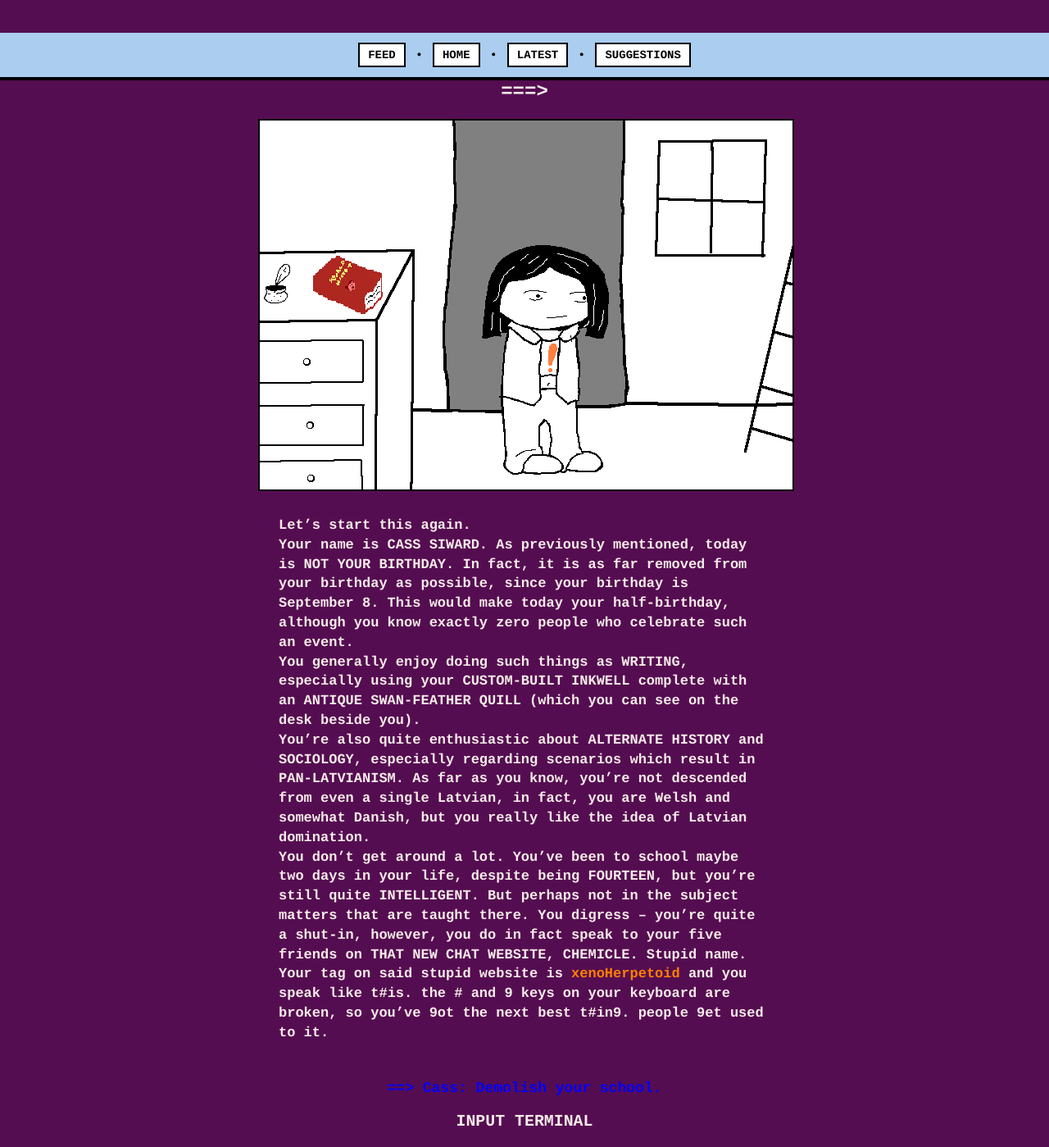
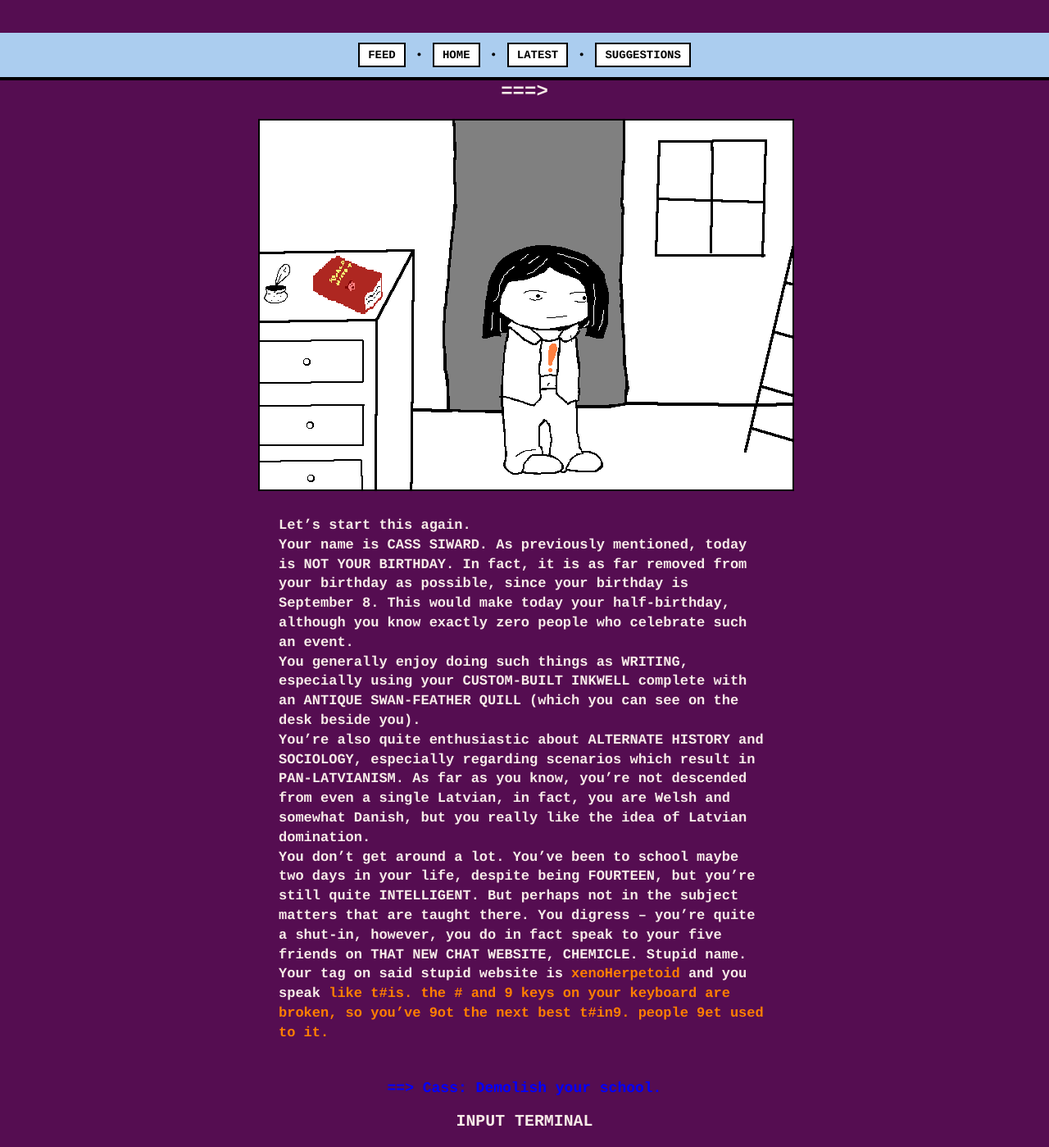
Before and after one commit to Avid-Xenoblade-Player/axp-stu-2, a Jekyll site: the page built from story/000005.md, in a window 1280 px wide. Shown: the top 1399 px of the page at 82% size. Built offline with Jekyll 4.4.1, drawn with Linux system fonts in a browser that asks for light colours; some web fonts are replaced; grey boxes are pictures that could not be loaded.

Commit message:
Update 000005.md

```diff
--- a/story/000005.md
+++ b/story/000005.md
@@ -8,4 +8,4 @@ Let's start this again.
 <br>You generally enjoy doing such things as WRITING, especially using your CUSTOM-BUILT INKWELL complete with an ANTIQUE SWAN-FEATHER QUILL (which you can see on the desk beside you).
 <br>You're also quite enthusiastic about ALTERNATE HISTORY and SOCIOLOGY, especially regarding scenarios which result in PAN-LATVIANISM. As far as you know, you're not descended from even a single Latvian, in fact, you are Welsh and somewhat Danish, but you really like the idea of Latvian domination.
 <br>You don't get around a lot. You've been to school maybe two days in your life, despite being FOURTEEN, but you're still quite INTELLIGENT. But perhaps not in the subject matters that are taught there. You digress – you're quite a shut-in, however, you do in fact speak to your five friends on THAT NEW CHAT WEBSITE, CHEMICLE. Stupid name.
-<br>Your tag on said stupid website is <span style="color:#ff7f00">xenoHerpetoid</span> and you speak <span style="color:##ff7f00">like t#is. the # and 9 keys on your keyboard are broken, so you've 9ot the next best t#in9. people 9et used to it.</span>
+<br>Your tag on said stupid website is <span style="color:#ff7f00">xenoHerpetoid</span> and you speak <span style="color:#ff7f00">like t#is. the # and 9 keys on your keyboard are broken, so you've 9ot the next best t#in9. people 9et used to it.</span>
```
